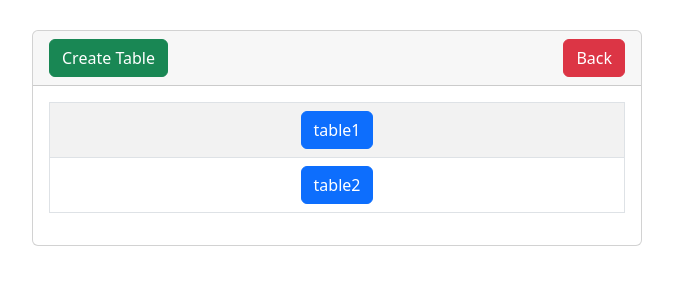
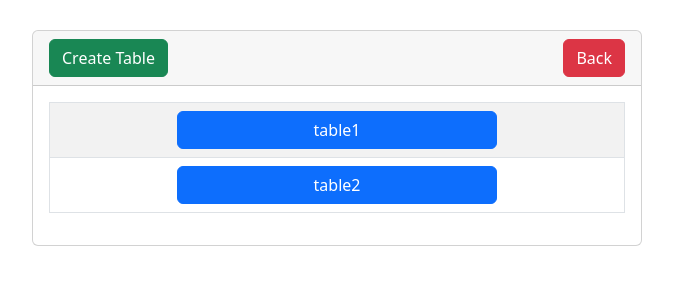
Before and after one commit to jagharloggatin/LowCodeDb-React-WebApp, a React (Create React App) app in the folder examen/: page /tables/1 in a window 1280 px wide. Shown: the top 300 px of the page, without its empty margins (303-976 px from the left). Built offline with nearby package versions, Linux system fonts and the light colour scheme.

Commit message:
slight button changes in overView.css

```diff
--- a/examen/src/components/overview.tsx
+++ b/examen/src/components/overview.tsx
@@ -42,7 +42,6 @@ export default function Overview(props: overviewProps) {
    const openColumnView = (database: string, table: string) => {
       console.log(database, table)
       navigate(`/columns/${database}/${table}`)
-
    }
 
   if (goBack) {
--- a/examen/src/styles/overView.css
+++ b/examen/src/styles/overView.css
@@ -5,6 +5,7 @@
 
 .tableDataButton{
     justify-content: center;
+    width: 20rem;
 }
 
 td{
```
